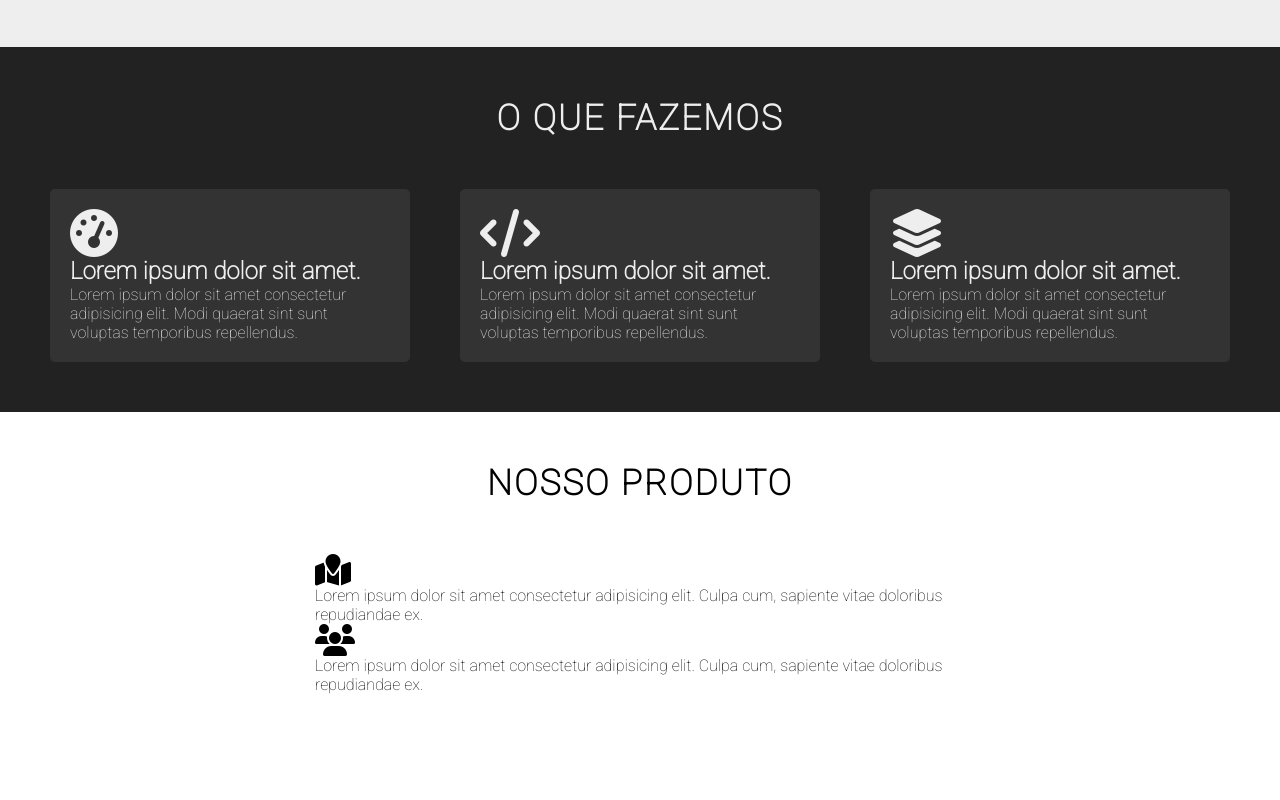
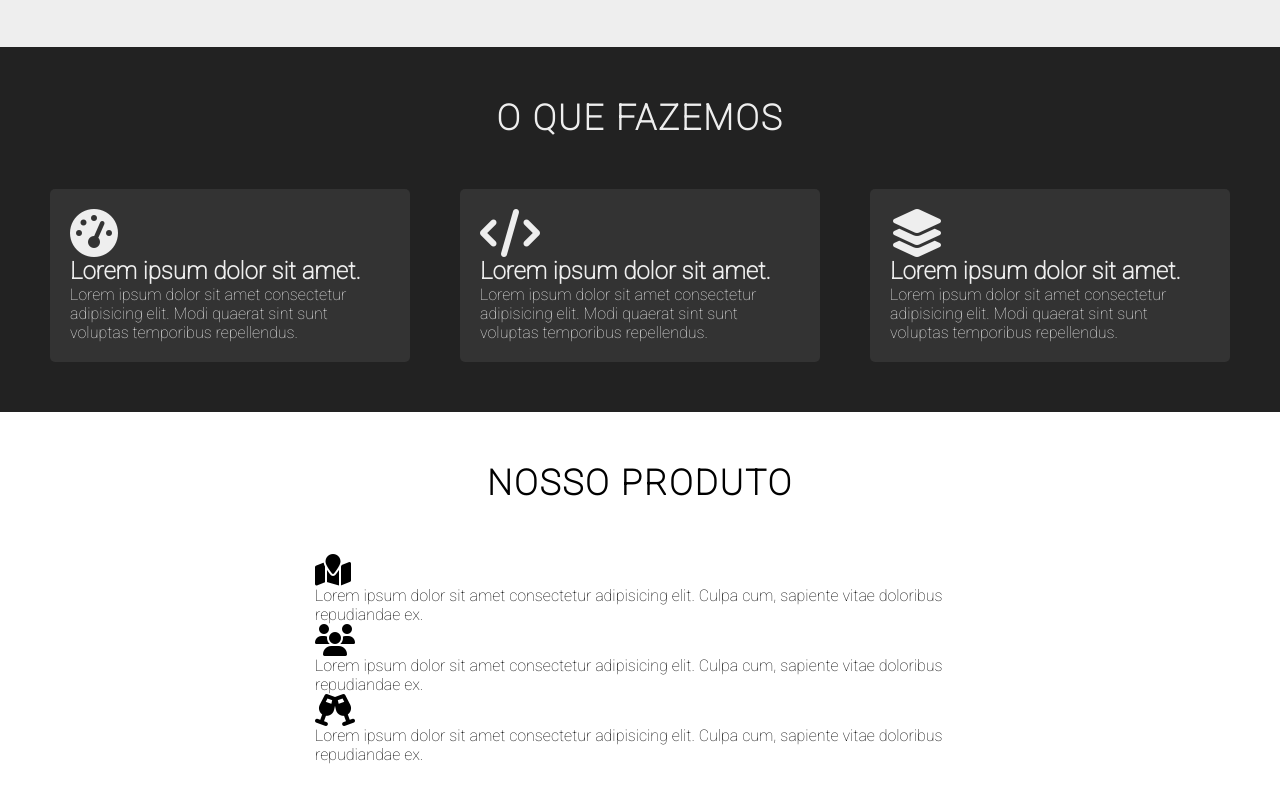
Before and after one commit to david-poier/terra, a plain HTML site: page index.html in a window 1280 px wide. Shown: the part 975-1775 px from the top of the page. Before the commit the page ends 1719 px from the top, so only its background shows below. Drawn offline with Linux system fonts and the light colour scheme.

Commit message:
Update index.html

```diff
--- a/index.html
+++ b/index.html
@@ -68,6 +68,10 @@
                     <i class="fas fa-users fa-2x color-primary"></i>
                     <p>Lorem ipsum dolor sit amet consectetur adipisicing elit. Culpa cum, sapiente vitae doloribus repudiandae ex.</p>
                 </div>
+                <div class="items">
+                    <i class="fas fa-glass-cheers fa-2x color-primary"></i>
+                    <p>Lorem ipsum dolor sit amet consectetur adipisicing elit. Culpa cum, sapiente vitae doloribus repudiandae ex.</p>
+                </div>
             </div>
 
     <!--Font Awesome-->
```
